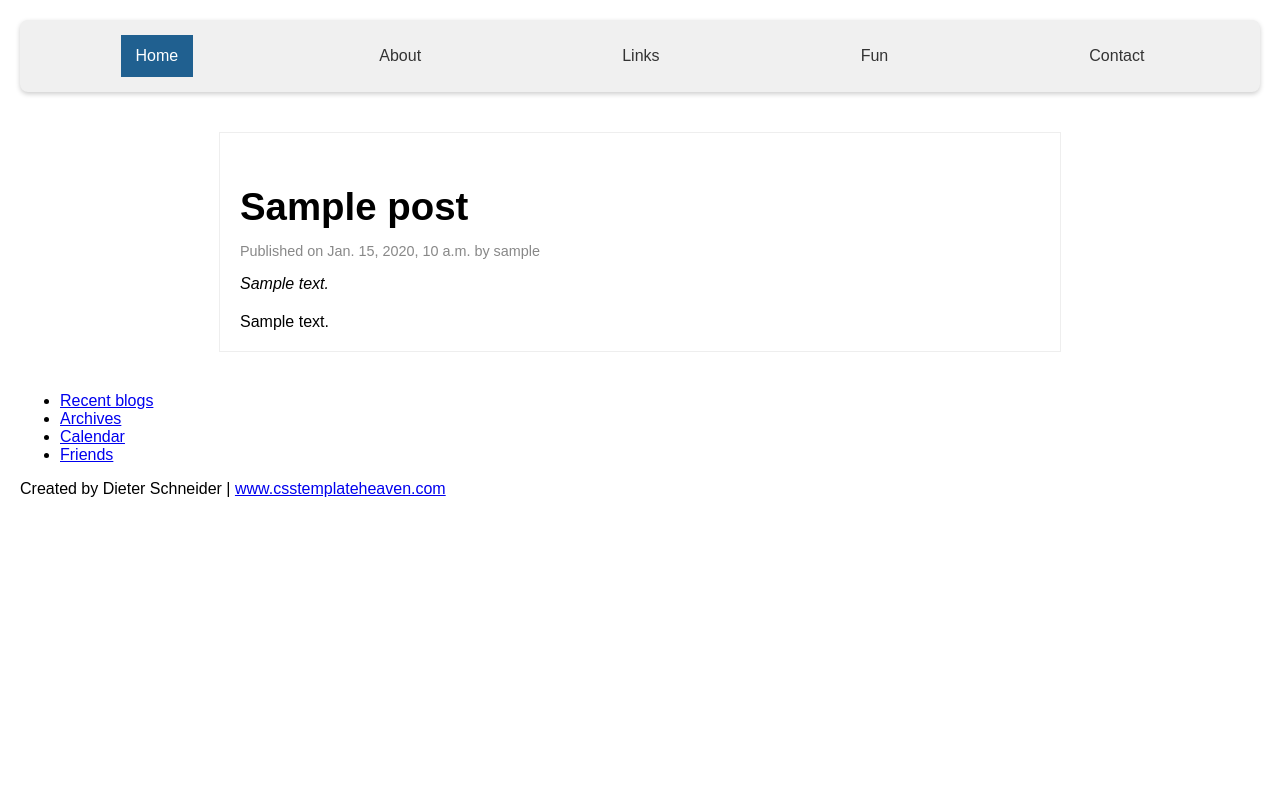
After one commit to Juan4532/simple-blog, a Django app: a page that uses backend/templates/base.html in a window 1280 px wide. The commit adds this page. Run offline with Django 5.2, Linux system fonts and the light colour scheme; tables that the repository leaves empty hold one stand-in row (values such as "Sample post").

Commit message:
probando  primeros estilos

```diff
--- /dev/null
+++ b/backend/blog/static/css/blog.css
@@ -0,0 +1,90 @@
+/* Estilo General */
+body {
+    font-family: 'Arial', sans-serif;
+    margin: 0;
+    padding: 20px;
+    /*background: white url("https://wallpaperaccess.com/full/290941.jpg");
+    background-size: cover;
+    background-size: contain;*/
+}
+/* Cabecera */
+header {
+    background-color: #F0F0F0;
+    border-bottom: 1px solid #ddd;
+    padding: 20px;
+    text-align: center;
+}
+
+header a {
+    color: #333;
+    text-decoration: none;
+}
+
+/* Blog Post */
+.blog-post {
+    max-width: 800px;
+    margin: 40px auto; /* Centrar */
+    border: 1px solid #eee;
+    padding: 20px;
+}
+
+.blog-post h1 {
+    font-size: 2.4em;
+    margin-bottom: 10px;
+}
+
+.post-meta {
+    color: #888;
+    font-size: 0.9em;
+}
+
+.post-excerpt {
+    font-style: italic;
+    margin-bottom: 20px;
+}
+
+.post-content p {
+    line-height: 1.6;
+}
+
+/* Pie */
+footer {
+    text-align: center;
+    margin-top: 40px;
+    padding: 15px;
+    border-top: 1px solid #ddd;
+}
+
+
+/* Barra de navegacion */
+.main_nav {
+  background-color: #f0f0f0;  /* Color de fondo claro */
+  padding: 15px;
+  border-radius: 8px;         /* Bordes redondeados */
+  box-shadow: 0 2px 5px rgba(0, 0, 0, 0.2); /* Sombra sutil */
+}
+
+.navlist {
+  list-style: none;           /* Eliminar viñetas */
+  margin: 0;
+  padding: 0;
+  display: flex;              /* Disposición flexible */
+  justify-content: space-around; /* Distribución de elementos */
+}
+
+.navlist li a {
+  display: block;             /* Los enlaces ocupan el ancho disponible */
+  color: #333;                /* Texto gris oscuro */
+  text-decoration: none;      /* Sin subrayado */
+  padding: 12px 15px;
+  transition: background-color 0.3s ease; /* Transición suave */
+}
+
+.navlist li a:hover {
+  background-color: #ddd;     /* Fondo gris claro al pasar el mouse */
+}
+
+.navlist .active a { /* Cambiamos el selector para apuntar al elemento activo */
+  background-color: #206090;  /* Azul destacado para el elemento activo */
+  color: white;
+}
--- a/backend/blog/urls.py
+++ b/backend/blog/urls.py
@@ -1,6 +1,7 @@
 from django.urls import path
 from .views import (
     BlogHomePageView,
+    PostDetailView,
 )
 
 app_name='blog'
@@ -8,4 +9,5 @@ app_name='blog'
 
 urlpatterns = [
     path('', BlogHomePageView.as_view(), name='home'),
+    path('<slug:slug>/', PostDetailView.as_view(), name='post-detail'),
 ]
--- a/backend/blog/views.py
+++ b/backend/blog/views.py
@@ -1,6 +1,7 @@
 from django.shortcuts import render
-from django.views.generic import TemplateView
+from django.views.generic import TemplateView, DetailView
 from .models import Post
+from django.utils.safestring import mark_safe
 
 # Create your views here.
 
@@ -9,7 +10,21 @@ class BlogHomePageView(TemplateView):
 
     def get_context_data(self, **kwargs):
         context = super().get_context_data(**kwargs)
-        print(context)
         context["posts"] = Post.postobjects.all()
-        print(context)
         return context
+
+
+
+class PostDetailView(DetailView):
+    model = Post
+    template_name = 'blog/post-detail.html'
+    context_object_name = 'post'
+
+    def get_context_data(self, **kwargs):
+        context = super().get_context_data(**kwargs)
+        post = Post.postobjects.filter(slug=self.kwargs.get('slug'))
+
+        # Marcamos el contenido como seguro
+        #post.content = mark_safe(post.content)
+        context['post'].content = mark_safe(context['post'].content)
+        return context
--- a/backend/core/settings.py
+++ b/backend/core/settings.py
@@ -11,6 +11,7 @@ https://docs.djangoproject.com/en/5.0/ref/settings/
 """
 
 from pathlib import Path
+import os
 
 import environ
 env = environ.Env()
@@ -115,6 +116,8 @@ USE_TZ = True
 
 STATIC_URL = 'static/'
 
+STATICFILES_DIR = [os.path.join(BASE_DIR, 'static'),]
+
 # Default primary key field type
 # https://docs.djangoproject.com/en/5.0/ref/settings/#default-auto-field
 
--- /dev/null
+++ b/backend/templates/base.html
@@ -0,0 +1,34 @@
+<html lang="en">
+<head>
+    <meta charset="UTF-8">
+    <meta http-equiv="X-UA-Compatible" content="IE=edge">
+    <meta name="viewport" content="width=device-width, initial-scale=1.0">
+    <title>{% block title%} {% endblock title %}</title>
+    {% block style %} {% endblock style%}
+</head>
+
+<body>
+  <div class="main_nav">
+    <ul class="navlist">
+      <li class="active"><a href="#" id="current">Home</a></li>
+      <li><a href="#">About</a></li>
+      <li><a href="#">Links</a></li>
+      <li><a href="#">Fun</a></li>
+      <li><a href="#">Contact</a></li>
+    </ul>
+  </div>
+  <div id="content">
+    {% block content %} {% endblock content %}
+  </div>
+  <div id="navbox">
+    <ul id="navlistbox">
+      <li><a href="#">Recent blogs</a></li>
+      <li><a href="#">Archives</a></li>
+      <li><a href="#">Calendar</a></li>
+      <li><a href="#">Friends</a></li>
+    </ul>
+  </div>
+  <div id="footer">Created by Dieter Schneider | <a href="http://www.csstemplateheaven.com">www.csstemplateheaven.com</a></div>
+</div>
+</body>
+</html>
--- /dev/null
+++ b/backend/templates/blog/post-detail.html
@@ -0,0 +1,22 @@
+{% extends 'base.html' %}
+{% load static %}
+
+
+{% block title %} {{ post.title }} {% endblock title %}
+
+{% block style %}<link rel="stylesheet" href="{% static 'css/blog.css' %}"> {% endblock style%}
+
+{% block content %}
+  <article class="blog-post">
+    <h1>{{ post.title }}</h1>
+    <p class="post-meta">Published on {{ post.published }} by {{ post.author }}</p>
+
+    {% if post.excerpt %}
+      <p class="post-excerpt">{{ post.excerpt }}</p>
+    {% endif %}
+
+    <div class="post-content">
+      {{ post.content }}
+    </div>
+  </article>
+{% endblock content %}
```
Also changed, not shown: backend/static/css/blog.css (added, +55 -0 lines), backend/templates/blog/index.html (+16 -3 lines), backend/templates/index.html (+8 -1 lines), backend/blog/static/css/images/bodyBG.jpg (added), backend/blog/static/css/images/content.jpg (added), backend/blog/static/css/images/contentTile.jpg (added), backend/blog/static/css/images/header.png (added), backend/blog/static/css/images/navbar.jpg (added), backend/blog/static/css/images/search.png (added), backend/blog/static/css/images/top.jpg (added), backend/blog/static/images/2450437.jpg (added), backend/core/views.py (line endings or trailing spaces).
